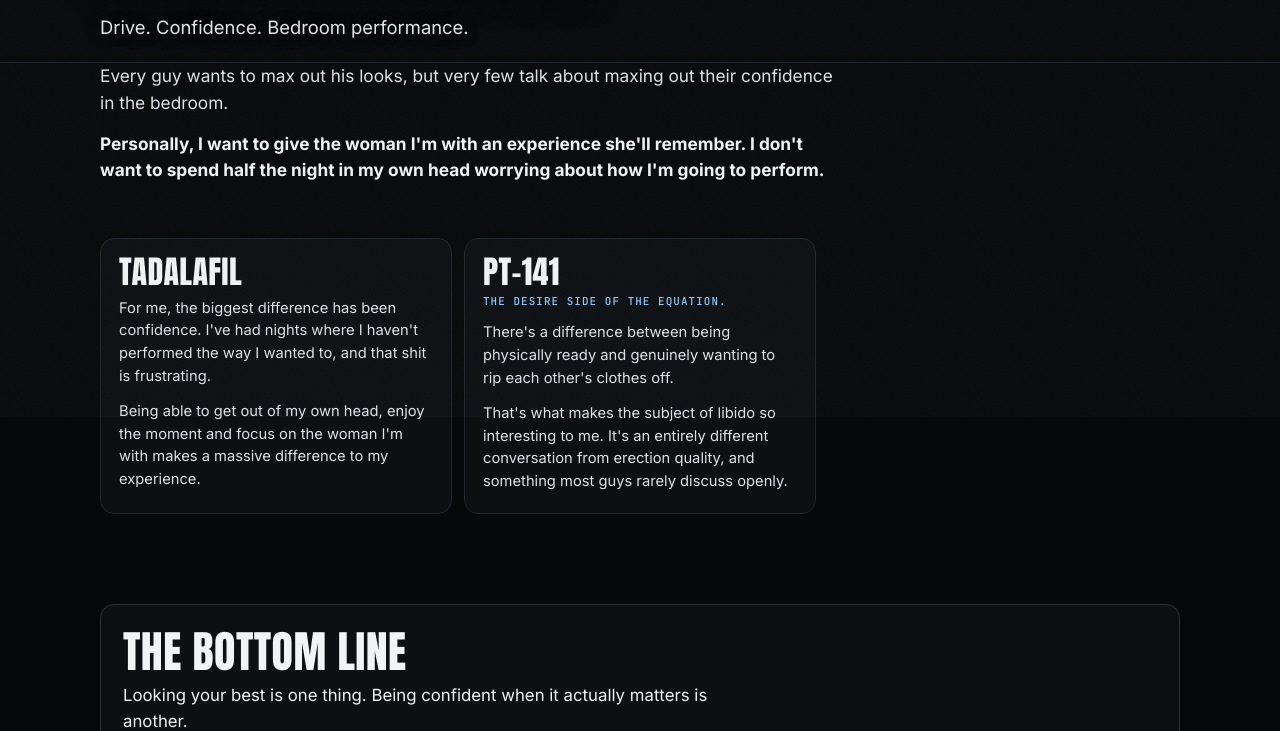
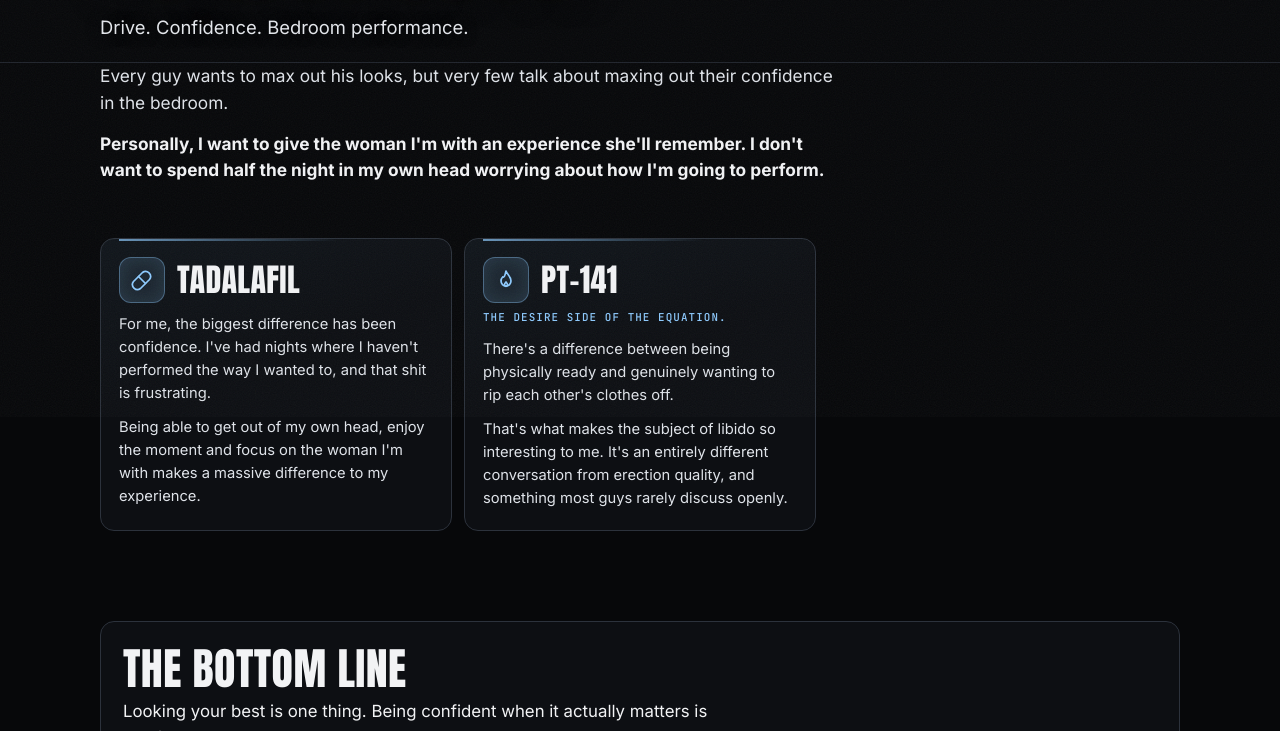
Before and after one commit to contactchadgpt-lang/1chadgptwebsite, a plain HTML site: page stacks/primal.html in a window 1280 px wide. Shown: the part 383-1114 px from the top of the page. Drawn offline with Linux system fonts and the light colour scheme.

Commit message:
Card icons and styling; Adapalene moved into the first Skinmaxx section
Co-Authored-By: Claude Fable 5.2 <noreply@anthropic.com>

```diff
--- a/assets/site.js
+++ b/assets/site.js
@@ -94,7 +94,7 @@
   function infoCard(p, stack) {
     var canShop = p.link && (p.status === 'established' || p.status === 'cosmetic');
     return h('article', { class: 'icard' }, [
-      h('h4', { class: 'D', text: p.name }),
+      h('div', { class: 'icard__head' }, [cardIcon(p.icon), h('h4', { class: 'D', text: p.name })]),
       p.lead ? h('p', { class: 'icard__lead mono ac', text: p.lead }) : null,
       p.photo ? photoFig(p.photo) : null
     ].concat(paras(p.body)).concat(paras(p.story)).concat([
@@ -125,6 +125,29 @@
       im.addEventListener('error', function () { if (fig.parentNode) fig.parentNode.removeChild(fig); });
     });
     return fig;
+  }
+
+  /* line icons for product cards (24x24, stroke only) */
+  var CARD_ICONS = {
+    pill: '<path d="M10.5 20.5a5 5 0 0 1-7-7l9-9a5 5 0 0 1 7 7z"/><path d="M8.5 8.5l7 7"/>',
+    drop: '<path d="M12 3c3.5 4.2 6 7.3 6 10.5a6 6 0 0 1-12 0C6 10.3 8.5 7.2 12 3z"/><path d="M9.5 14a2.5 2.5 0 0 0 2.5 2.5"/>',
+    bottle: '<path d="M9 3h6v3l2 3v11a1 1 0 0 1-1 1H8a1 1 0 0 1-1-1V9l2-3z"/><path d="M7 13h10"/>',
+    stamp: '<rect x="5" y="4" width="14" height="7" rx="2"/><path d="M12 4V2M8 11v4M12 11v7M16 11v4"/>',
+    syringe: '<path d="M18 2l4 4M20 4l-3 3M14 4l6 6M15.5 5.5 6 15v3h3l9.5-9.5M6 18l-3.5 3.5M10 9l2 2M8 11l2 2"/>',
+    vial: '<path d="M8 3h8M9 3v4.5L7 10v10a1 1 0 0 0 1 1h8a1 1 0 0 0 1-1V10l-2-2.5V3"/><path d="M7 15h10"/>',
+    spray: '<path d="M9 9h6v11a1 1 0 0 1-1 1h-4a1 1 0 0 1-1-1z"/><path d="M10 9V6h4v3M14 6h3M20 4v.01M21.5 6.5v.01M20 9v.01"/>',
+    jar: '<path d="M6 8h12v11a2 2 0 0 1-2 2H8a2 2 0 0 1-2-2z"/><path d="M5 4h14v4H5z"/>',
+    sun: '<circle cx="12" cy="12" r="4"/><path d="M12 2v2M12 20v2M2 12h2M20 12h2M4.9 4.9l1.4 1.4M17.7 17.7l1.4 1.4M4.9 19.1l1.4-1.4M17.7 6.3l1.4-1.4"/>',
+    shield: '<path d="M12 3l8 3v6c0 4.5-3.2 7.8-8 9-4.8-1.2-8-4.5-8-9V6z"/><path d="M9 12l2 2 4-4"/>',
+    tube: '<path d="M8 3h8l-1 14H9z"/><path d="M9 17v3.5h6V17M10 8h4"/>',
+    sparkle: '<path d="M11 3l1.8 5.2L18 10l-5.2 1.8L11 17l-1.8-5.2L4 10l5.2-1.8z"/><path d="M19 15v4M17 17h4"/>',
+    flame: '<path d="M12 3c1 3.5 5 5.5 5 10a5 5 0 0 1-10 0c0-1.8.7-3 1.8-4.2C9.800 10 11.200 7.500 12 3z"/><path d="M12 14c.8 1 1.500 1.600 1.500 2.800a1.500 1.500 0 0 1-3 0c0-.9.600-1.700 1.500-2.800z"/>'
+  };
+  function cardIcon(key) {
+    if (!key || !CARD_ICONS[key]) return null;
+    var el = h('span', { class: 'icard__ico', 'aria-hidden': 'true' });
+    el.innerHTML = '<svg viewBox="0 0 24 24">' + CARD_ICONS[key] + '</svg>';
+    return el;
   }
 
   function ghost(p) {
--- a/assets/stacks.css
+++ b/assets/stacks.css
@@ -372,3 +372,12 @@ a.tile .tile__ico svg { width: 22px; height: 22px; }
 /* photo block sits above the intro, kept compact */
 .photos { grid-template-columns: minmax(0, 360px); margin: 22px 0 6px; }
 @media (max-width: 720px) { .photos { grid-template-columns: minmax(0, 300px); } }
+
+/* product cards: blue icon tile, soft glow */
+.icard { position: relative; overflow: hidden; background: linear-gradient(160deg, rgba(142,203,255,.07) 0, var(--bg2) 42%); border-color: var(--line2); transition: border-color .2s, transform .2s; }
+.icard::before { content: ""; position: absolute; left: 18px; right: 18px; top: 0; height: 2px; background: linear-gradient(90deg, var(--ac), transparent 70%); opacity: .7; }
+.icard:hover { border-color: rgba(142,203,255,.55); transform: translateY(-2px); }
+.icard__head { display: flex; align-items: center; gap: 12px; }
+.icard__head h4 { margin: 0; }
+.icard__ico { flex: none; display: grid; place-items: center; width: 46px; height: 46px; border-radius: 12px; background: rgba(142,203,255,.1); border: 1px solid rgba(142,203,255,.4); box-shadow: 0 0 18px rgba(142,203,255,.12) inset; }
+.icard__ico svg { width: 24px; height: 24px; fill: none; stroke: var(--ac); stroke-width: 1.7; stroke-linecap: round; stroke-linejoin: round; }
--- a/data/stacks.json
+++ b/data/stacks.json
@@ -10,7 +10,8 @@
     "COPY: 'body' and 'story' can be one string or a list of paragraphs. 'lead' is a short line under the name. A stack can have 'outro': {title, lines[], fine} shown under the cards. A section 'title' can be empty.",
     "PHOTOS: a stack can have 'photos': a list of {before, after, caption, beforeLabel, afterLabel}. A pair only shows if both image files exist. For hair, drop files into images/hair/ named before-1.jpg, after-1.jpg, before-2.jpg, after-2.jpg.",
     "PHOTO PINS: each photo pair can have 'beforePin' and 'afterPin': {x, y, text}. x and y are percentages across and down the photo where the marker points. Change 'text' to relabel it.",
-    "CARD PHOTO: an info item can have 'photo': {before, after, beforeLabel, afterLabel, beforePin, afterPin}. It shows inside that card, above the text."
+    "CARD PHOTO: an info item can have 'photo': {before, after, beforeLabel, afterLabel, beforePin, afterPin}. It shows inside that card, above the text.",
+    "CARD ICON: an info item can have 'icon': pill, drop, bottle, stamp, syringe, vial, spray, jar, sun, shield, tube, sparkle, flame. Shown in a blue tile beside the name."
   ],
   "config": {
     "trackEndpoint": "",
@@ -49,7 +50,8 @@
               "status": "prescription",
               "body": "Blocks DHT, the hormone behind male pattern hair loss. Used to stop the hairline going back. Oral or topical.",
               "story": "",
-              "provider": true
+              "provider": true,
+              "icon": "pill"
             },
             {
               "type": "info",
@@ -57,7 +59,8 @@
               "status": "prescription",
               "body": "A stronger DHT blocker. The step up when finasteride isn't enough.",
               "story": "",
-              "provider": true
+              "provider": true,
+              "icon": "pill"
             }
           ]
         },
@@ -70,7 +73,8 @@
               "status": "established",
               "body": "Topical foam or liquid, used to regrow and thicken hair.",
               "story": "",
-              "link": ""
+              "link": "",
+              "icon": "drop"
             },
             {
               "type": "info",
@@ -78,7 +82,8 @@
               "status": "established",
               "body": "Anti-dandruff shampoo, used alongside the rest for scalp health and hair.",
               "story": "",
-              "link": ""
+              "link": "",
+              "icon": "bottle"
             },
             {
               "type": "info",
@@ -86,7 +91,8 @@
               "status": "established",
               "body": "Used with minoxidil to push regrowth further.",
               "story": "",
-              "link": ""
+              "link": "",
+              "icon": "stamp"
             },
             {
               "type": "info",
@@ -94,14 +100,16 @@
               "status": "cosmetic",
               "body": "Copper peptide serum for the scalp, used for hair thickness.",
               "story": "",
-              "link": ""
+              "link": "",
+              "icon": "drop"
             },
             {
               "type": "info",
               "name": "GHK-Cu, injectable",
               "status": "experimental",
               "body": "Copper peptide, used for hair and skin quality.",
-              "story": ""
+              "story": "",
+              "icon": "syringe"
             }
           ]
         },
@@ -114,14 +122,16 @@
               "name": "Sea Salt Spray",
               "lead": "Coming soon",
               "body": "",
-              "story": ""
+              "story": "",
+              "icon": "spray"
             },
             {
               "type": "info",
               "name": "Matte Clay",
               "lead": "Coming soon",
               "body": "",
-              "story": ""
+              "story": "",
+              "icon": "jar"
             }
           ]
         }
@@ -177,7 +187,8 @@
                 "GHK-Cu is always in my stack. It's a no-brainer for me.",
                 "I run it for collagen and to keep my skin and hair dialled in."
               ],
-              "status": "experimental"
+              "status": "experimental",
+              "icon": "syringe"
             },
             {
               "type": "info",
@@ -187,7 +198,8 @@
                 "Melanotan II is always in my stack. It keeps me tan year-round with barely any sun.",
                 "With my blonde hair, that contrast is critical. Being tan and lean is the single biggest looksmax for me."
               ],
-              "status": "experimental"
+              "status": "experimental",
+              "icon": "sun"
             },
             {
               "type": "info",
@@ -197,23 +209,19 @@
                 "I've tried a ton of things for my acne over the years. Cleansers, creams, treatments, all of it.",
                 "Nothing cleared my skin up as much as KPV, and nothing else has kept it away like this."
               ],
-              "status": "experimental"
-            }
-          ]
-        },
-        {
-          "title": "Anti-Aging",
-          "note": "The goal isn't just to look good now. It's to look good ten years from now.",
-          "items": [
+              "status": "experimental",
+              "icon": "shield"
+            },
             {
               "type": "info",
               "name": "Adapalene 0.1%",
               "body": [
-                "Adapalene is one of the more established options for managing acne and improving skin texture over time. Nothing flashy, just a legitimate skincare ingredient that doesn't need some ridiculous marketing gimmick."
+                "An obvious one to keep in. It keeps my skin clear and helps with anti-aging."
               ],
               "story": "",
               "status": "established",
-              "link": ""
+              "link": "",
+              "icon": "tube"
             }
           ]
         },
@@ -230,7 +238,8 @@
               ],
               "story": "",
               "status": "cosmetic",
-              "link": ""
+              "link": "",
+              "icon": "sparkle"
             }
           ]
         }
@@ -281,7 +290,8 @@
               "body": [
                 "One of the biggest challenges for me when staying lean has always been the constant food noise. Thinking about your next meal 24/7 gets exhausting pretty fucking quickly.",
                 "Retatrutide is something I've personally experimented with throughout my transformation while working toward a leaner physique."
-              ]
+              ],
+              "icon": "flame"
             },
             {
               "type": "info",
@@ -292,7 +302,8 @@
               "body": [
                 "I'm not interested in spending half the year bulking and the other half suffering through an aggressive cut.",
                 "I've explored tirzepatide as part of my approach to appetite management."
-              ]
+              ],
+              "icon": "syringe"
             },
             {
               "type": "info",
@@ -303,7 +314,8 @@
               "body": [
                 "Tesamorelin is a little different from the other compounds in this stack. Rather than suppressing appetite, it stimulates your body's natural growth hormone production.",
                 "I've experimented with it alongside retatrutide or tirzepatide because they work through different pathways. My goal has always been to get lean while maintaining as much muscle as possible."
-              ]
+              ],
+              "icon": "vial"
             }
           ]
         }
@@ -346,7 +358,8 @@
               "story": [
                 "For me, the biggest difference has been confidence. I've had nights where I haven't performed the way I wanted to, and that shit is frustrating.",
                 "Being able to get out of my own head, enjoy the moment and focus on the woman I'm with makes a massive difference to my experience."
-              ]
+              ],
+              "icon": "pill"
             },
             {
               "type": "info",
@@ -357,7 +370,8 @@
                 "There's a difference between being physically ready and genuinely wanting to rip each other's clothes off.",
                 "That's what makes the subject of libido so interesting to me. It's an entirely different conversation from erection quality, and something most guys rarely discuss openly."
               ],
-              "story": ""
+              "story": "",
+              "icon": "flame"
             }
           ]
         }
```
Also changed, not shown: stacks/hair.html (+3 -3 lines), stacks/lean-mean.html (+3 -3 lines), stacks/primal.html (+3 -3 lines), stacks/skinmaxx.html (+3 -3 lines).
